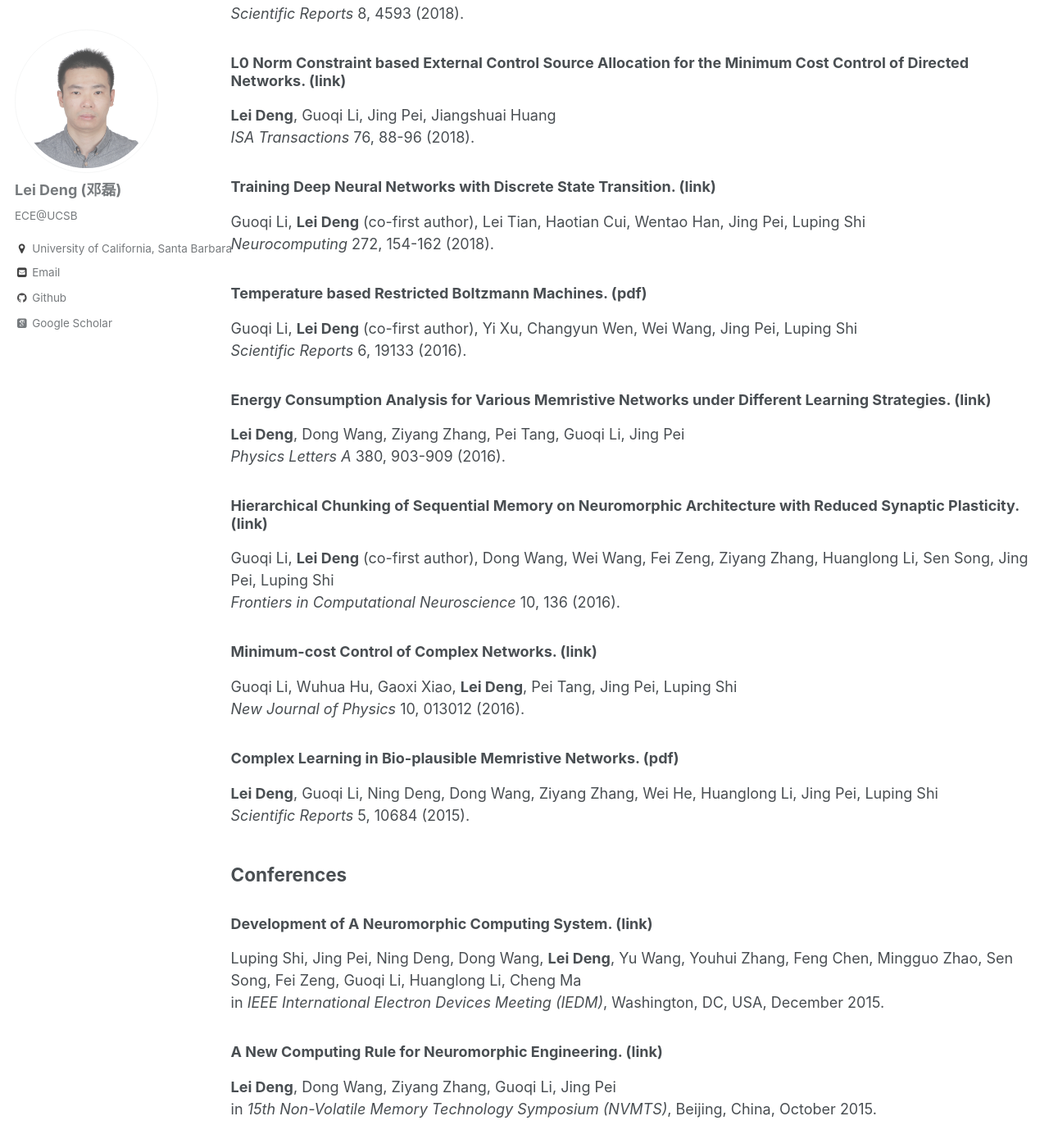
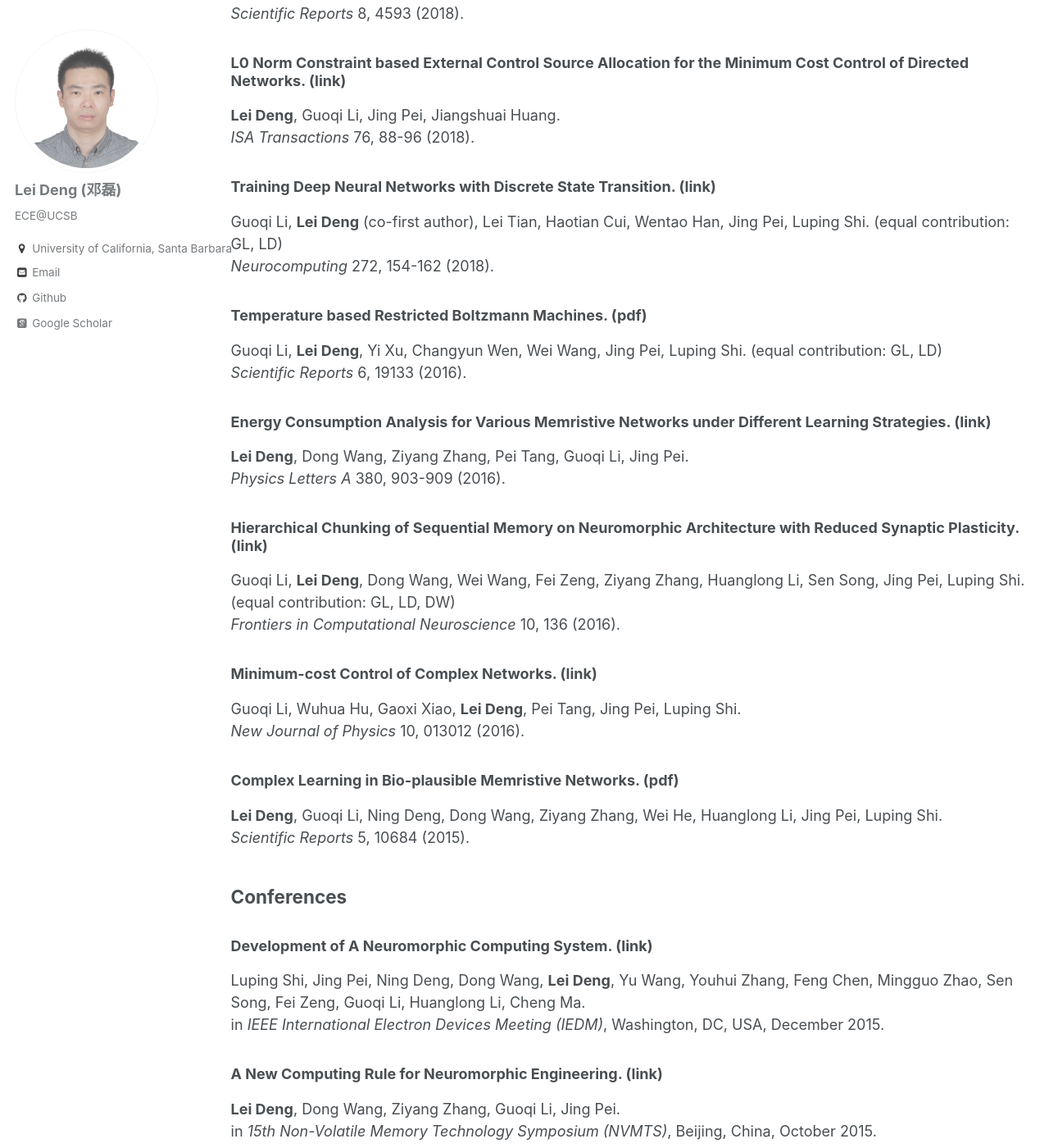
Before and after one commit to dllfei/dllfei.github.io, a Jekyll site: the page built from _pages/publications.md, in a window 1280 px wide and 1400 px high, scrolled down 951 px. Shown: the whole window at 82% size. Built offline with Jekyll 4.4.1, drawn with Linux system fonts in a browser that asks for light colours; some web fonts are replaced; some of the changed text lies outside the part shown.

Commit message:
Update publications.md

```diff
--- a/_pages/publications.md
+++ b/_pages/publications.md
@@ -9,68 +9,68 @@ author_profile: true
 ## Journals
 
 ### L1-Norm Batch Normalization for Efficient Training of Deep Neural Networks. ([pdf](https://arxiv.org/pdf/1802.09769.pdf)) <br />
-Shuang Wu, Guoqi Li, **Lei Deng**, Liu Liu, Yuan Xie, Luping Shi <br />
+Shuang Wu, Guoqi Li, **Lei Deng**, Liu Liu, Yuan Xie, Luping Shi. <br />
 arXiv:1802.09769 (Submitted to *IEEE Transactions on Neural Networks and Learning Systems*).
 
 ### Correlation between Dzyaloshinskii–Moriya Interaction and Spin Mixing Conductance at Antiferromagnet / Ferromagnet Interface. ([pdf](https://arxiv.org/ftp/arxiv/papers/1804/1804.05151.pdf)) <br />
-Xin Ma, Guoqiang Yu, Seyed A. Razavi, Congli He, Zhaodong Chu, **Lei Deng**, Kang L. Wang, Xiaoqin Li <br />
+Xin Ma, Guoqiang Yu, Seyed A. Razavi, Congli He, Zhaodong Chu, **Lei Deng**, Kang L. Wang, Xiaoqin Li. <br />
 arXiv:1804.05151 (Submitted to *Physical Review E*).
 
 ### Spatio-Temporal Backpropagation for Training High-Performance Spiking Neural Networks. ([link](https://www.frontiersin.org/articles/10.3389/fnins.2018.00331/full)) <br />
-Yujie Wu, **Lei Deng** (co-first author), Guoqi Li, Jun Zhu, Luping Shi <br />
+Yujie Wu, **Lei Deng**, Guoqi Li, Jun Zhu, Luping Shi. (equal contribution: YW, LD, GL) <br />
 *Frontiers in Neuroscience* 12, 331 (2018).
 
 ### GXNOR-Net: Training Deep Neural Networks with Ternary Weights and Activations without Full-precision Memory under A Unified Discretization Framework. ([link](https://www.sciencedirect.com/science/article/pii/S0893608018300108)) <br />
-**Lei Deng**, Peng Jiao, Jing Pei, Zhenzhi Wu, Guoqi Li <br />
+**Lei Deng**, Peng Jiao, Jing Pei, Zhenzhi Wu, Guoqi Li. <br />
 *Neural Networks* 100, 49-58 (2018).
 
 ### Enabling Controlling Complex Networks with Local Topological Information. ([pdf](https://www.nature.com/articles/s41598-018-22655-5.pdf)) <br />
-Guoqi Li, **Lei Deng** (co-first author), Gaoxi Xiao, Pei Tang, Changyun Wen, Wuhua Hu, Jing Pei, Luping Shi, H. Eugene Stanley <br />
+Guoqi Li, **Lei Deng**, Gaoxi Xiao, Pei Tang, Changyun Wen, Wuhua Hu, Jing Pei, Luping Shi, H. Eugene Stanley. (equal contribution: GL, LD, GX, PT) <br />
 *Scientific Reports* 8, 4593 (2018).
 
 ### L0 Norm Constraint based External Control Source Allocation for the Minimum Cost Control of Directed Networks. ([link](https://www.sciencedirect.com/science/article/pii/S0019057818301034)) <br />
-**Lei Deng**, Guoqi Li, Jing Pei, Jiangshuai Huang <br />
+**Lei Deng**, Guoqi Li, Jing Pei, Jiangshuai Huang. <br />
 *ISA Transactions* 76, 88-96 (2018).
 
 ### Training Deep Neural Networks with Discrete State Transition. ([link](https://www.sciencedirect.com/science/article/pii/S0925231217311864)) <br />
-Guoqi Li, **Lei Deng** (co-first author), Lei Tian, Haotian Cui, Wentao Han, Jing Pei, Luping Shi <br />
+Guoqi Li, **Lei Deng** (co-first author), Lei Tian, Haotian Cui, Wentao Han, Jing Pei, Luping Shi. (equal contribution: GL, LD) <br />
 *Neurocomputing* 272, 154-162 (2018).
 
 ### Temperature based Restricted Boltzmann Machines. ([pdf](https://www.nature.com/articles/srep19133.pdf)) <br />
-Guoqi Li, **Lei Deng** (co-first author), Yi Xu, Changyun Wen, Wei Wang, Jing Pei, Luping Shi <br />
+Guoqi Li, **Lei Deng**, Yi Xu, Changyun Wen, Wei Wang, Jing Pei, Luping Shi. (equal contribution: GL, LD) <br />
 *Scientific Reports* 6, 19133 (2016).
 
 ### Energy Consumption Analysis for Various Memristive Networks under Different Learning Strategies. ([link](https://www.sciencedirect.com/science/article/pii/S0375960115010609)) <br />
-**Lei Deng**, Dong Wang, Ziyang Zhang, Pei Tang, Guoqi Li, Jing Pei <br />
+**Lei Deng**, Dong Wang, Ziyang Zhang, Pei Tang, Guoqi Li, Jing Pei. <br />
 *Physics Letters A* 380, 903-909 (2016).
 
 ### Hierarchical Chunking of Sequential Memory on Neuromorphic Architecture with Reduced Synaptic Plasticity. ([link](https://www.frontiersin.org/articles/10.3389/fncom.2016.00136/full)) <br />
-Guoqi Li, **Lei Deng** (co-first author), Dong Wang, Wei Wang, Fei Zeng, Ziyang Zhang, Huanglong Li, Sen Song, Jing Pei, Luping Shi <br />
+Guoqi Li, **Lei Deng**, Dong Wang, Wei Wang, Fei Zeng, Ziyang Zhang, Huanglong Li, Sen Song, Jing Pei, Luping Shi. (equal contribution: GL, LD, DW) <br />
 *Frontiers in Computational Neuroscience* 10, 136 (2016).
 
 ### Minimum-cost Control of Complex Networks. ([link](http://iopscience.iop.org/article/10.1088/1367-2630/18/1/013012/meta)) <br />
-Guoqi Li, Wuhua Hu, Gaoxi Xiao, **Lei Deng**, Pei Tang, Jing Pei, Luping Shi <br />
+Guoqi Li, Wuhua Hu, Gaoxi Xiao, **Lei Deng**, Pei Tang, Jing Pei, Luping Shi. <br />
 *New Journal of Physics* 10, 013012 (2016).
 
 ### Complex Learning in Bio-plausible Memristive Networks. ([pdf](https://www.nature.com/articles/srep10684.pdf)) <br />
-**Lei Deng**, Guoqi Li, Ning Deng, Dong Wang, Ziyang Zhang, Wei He, Huanglong Li, Jing Pei, Luping Shi <br />
+**Lei Deng**, Guoqi Li, Ning Deng, Dong Wang, Ziyang Zhang, Wei He, Huanglong Li, Jing Pei, Luping Shi. <br />
 *Scientific Reports* 5, 10684 (2015).
 
 
 ## Conferences
 
 ### Development of A Neuromorphic Computing System. ([link](https://ieeexplore.ieee.org/document/7409624/)) <br />
-Luping Shi, Jing Pei, Ning Deng, Dong Wang, **Lei Deng**, Yu Wang, Youhui Zhang, Feng Chen, Mingguo Zhao, Sen Song, Fei Zeng, Guoqi Li, Huanglong Li, Cheng Ma <br />
+Luping Shi, Jing Pei, Ning Deng, Dong Wang, **Lei Deng**, Yu Wang, Youhui Zhang, Feng Chen, Mingguo Zhao, Sen Song, Fei Zeng, Guoqi Li, Huanglong Li, Cheng Ma. <br />
 in *IEEE International Electron Devices Meeting (IEDM)*, Washington, DC, USA, December 2015.
 
 ### A New Computing Rule for Neuromorphic Engineering. ([link](https://ieeexplore.ieee.org/abstract/document/7457497/)) <br />
-**Lei Deng**, Dong Wang, Ziyang Zhang, Guoqi Li, Jing Pei <br />
+**Lei Deng**, Dong Wang, Ziyang Zhang, Guoqi Li, Jing Pei. <br />
 in *15th Non-Volatile Memory Technology Symposium (NVMTS)*, Beijing, China, October 2015.
 
 ### FPGA-based Neuromorphic Computing System with a Scalable Routing Network. ([link](https://ieeexplore.ieee.org/abstract/document/7457432/)) <br />
-Dong Wang, **Lei Deng**, Pei Tang, Cheng Ma, Jing Pei <br />
+Dong Wang, **Lei Deng**, Pei Tang, Cheng Ma, Jing Pei. <br />
 in *15th Non-Volatile Memory Technology Symposium (NVMTS)*, Beijing, China, October 2015.
 
 ### Ultra Low Power of Artificial Cognitive Memory for Brain-like Computation. ([link](https://ieeexplore.ieee.org/abstract/document/7460428/)) <br />
-**Lei Deng**, Ziyang Zhang, Dong Wang, Jing Pei, Luping Shi <br />
+**Lei Deng**, Ziyang Zhang, Dong Wang, Jing Pei, Luping Shi. <br />
 in *6th IEEE International Nanoelectronics Conference (INEC)*, Sapporo, Japan, July 2014.
```
